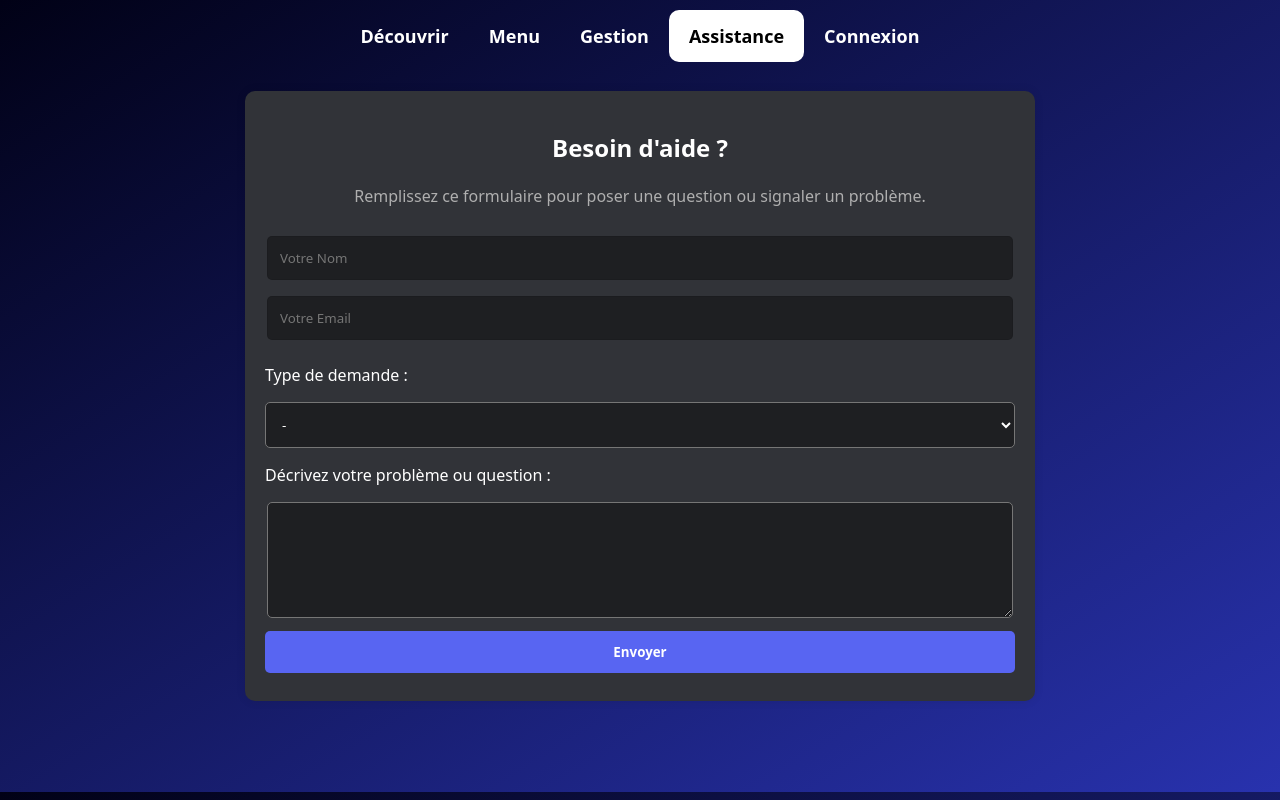
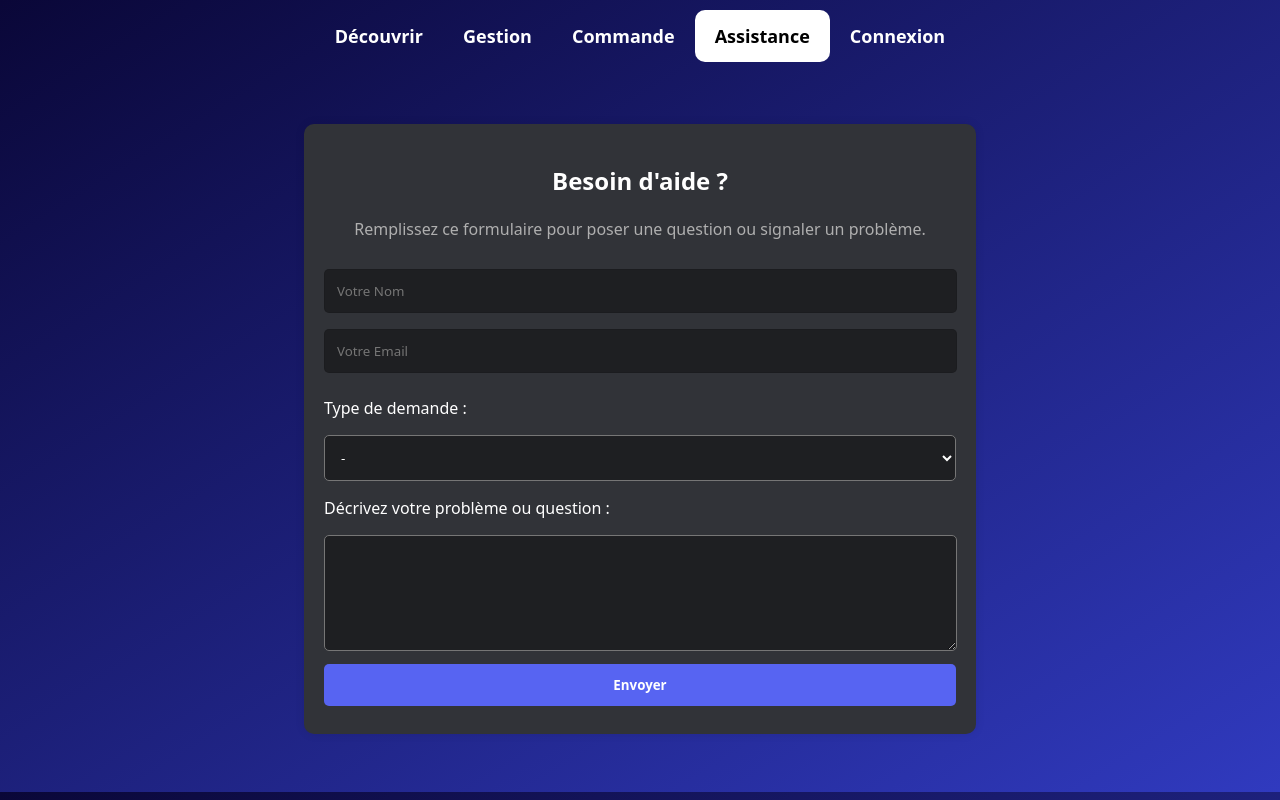
Before and after one commit to Xhg-1/commande-repas, a plain HTML site: page help.html in a window 1280 px wide. Drawn offline with Linux system fonts and the light colour scheme.

Commit message:
Update help.html

```diff
--- a/help.html
+++ b/help.html
@@ -3,7 +3,7 @@
 <head>
     <meta charset="UTF-8">
     <meta name="viewport" content="width=device-width, initial-scale=1.0">
-    <title>Connexion</title>
+    <title>Assistance</title>
     <style>
         body {
             font-family: system-ui;
@@ -14,10 +14,10 @@
             justify-content: center;
             align-items: center;
             height: 97vh;
-            background: linear-gradient(to right bottom, #010116, #2832ae);
+            background: linear-gradient(to right bottom, #0a0738, #303abf);
         }
         .container {
-            width: 750px;
+            width: 50%;
             background:  #313338;
             padding: 20px;
             border-radius: 10px;
@@ -35,7 +35,7 @@
             border: 1px solid rgba(0, 0, 0, 0.1);
         }
         button {
-            background: #5865f2;
+            background: #5764f2;
             font-family: system-ui;
             color: white;
             font-weight: 599;
@@ -47,7 +47,7 @@
             cursor: pointer;
         }
         button:hover{
-            background-color: #4d59da;
+            background-color: #6773f3;
         }
         nav {
             background-color: #00000000;
@@ -71,7 +71,7 @@
         }
 
         nav a:hover {
-            background-color: #5865f2;
+            background-color: #5764f2;
             border-radius: 10px;
         }
 
@@ -128,11 +128,11 @@
 <body>
     <nav>
         <a href="index.html">Découvrir</a>
-        <a href="menu.html">Menu</a>
         <a href="gestion.html" onclick="verifAcces(event)">Gestion</a>
+        <a href="menu.html">Commande</a>
         <a href="help.html" class="active">Assistance</a>
         <a href="login.html">Connexion</a>
-    </nav>
+    </nav> <br><br><br>
 
     <div class="container">
         <h2>Besoin d'aide ?</h2>
```
